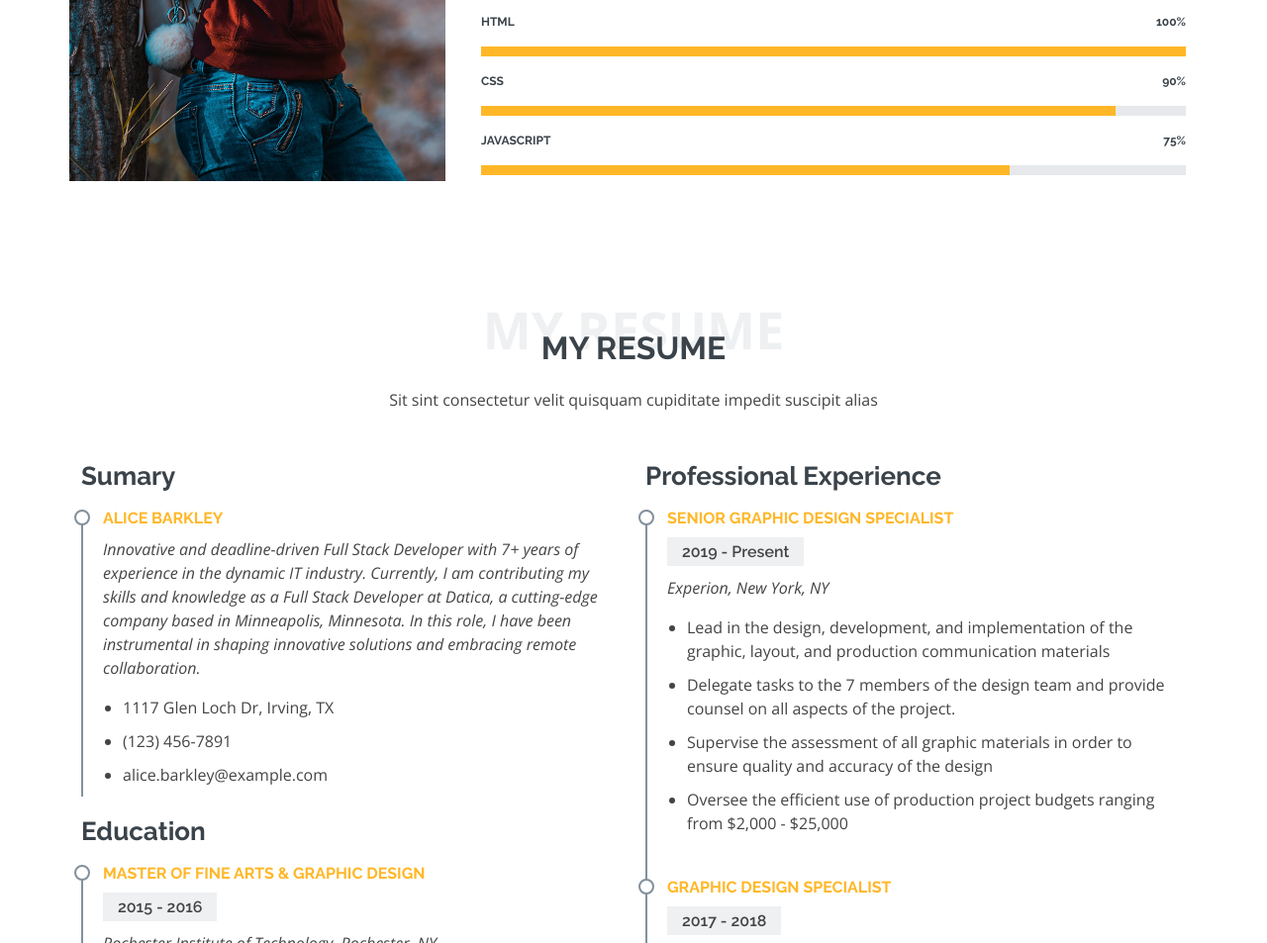
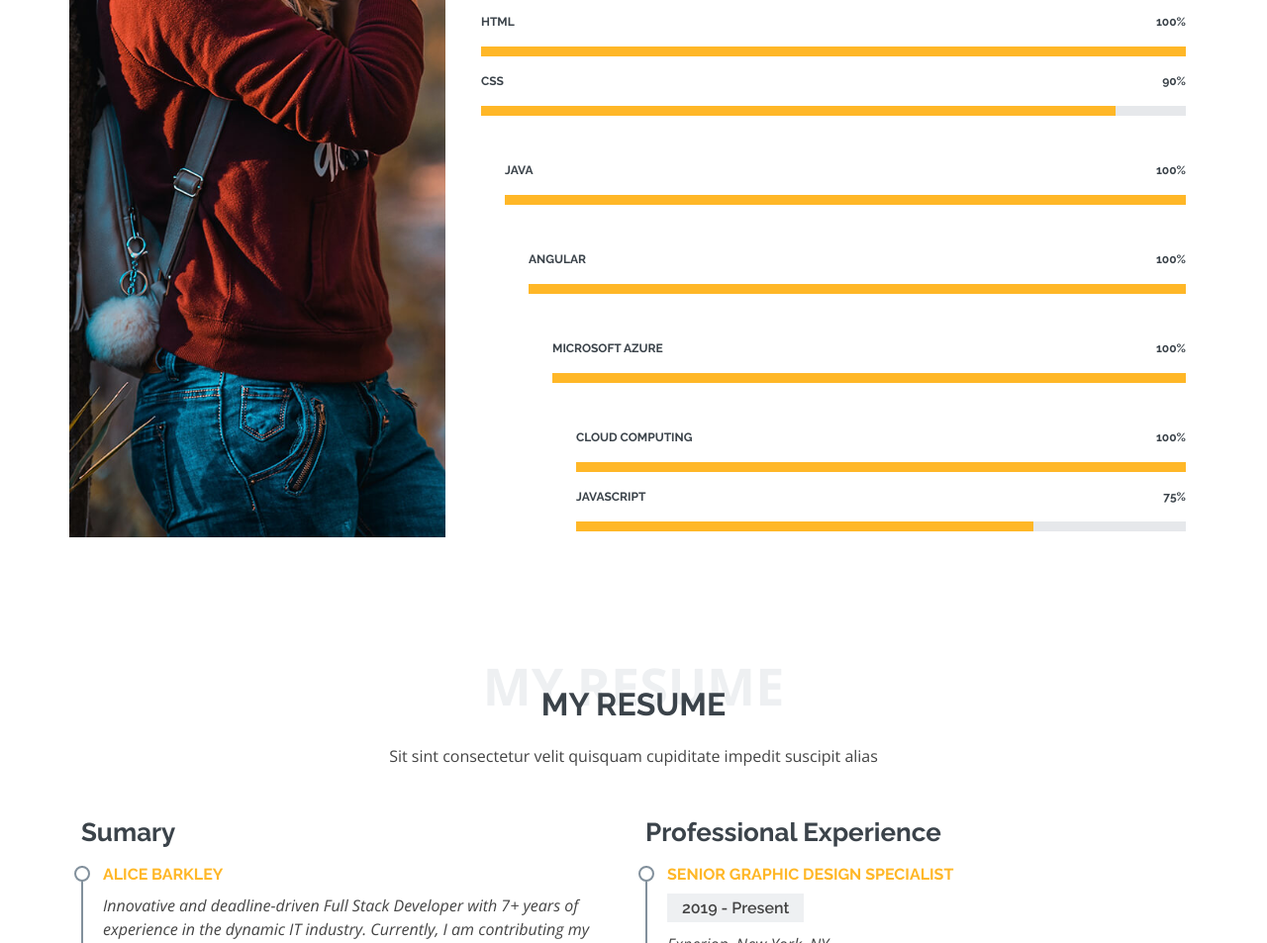
Before and after one commit to SamGunnam/SamGunnam-sampathportfolio.github.io, a plain HTML site: page index.html in a window 1280 px wide. Shown: the part 1496-2449 px from the top of the page at 99% size. Drawn offline with nearby package versions, Linux system fonts and the light colour scheme.

Commit message:
Update index.html

```diff
--- a/index.html
+++ b/index.html
@@ -161,6 +161,38 @@
                 <span class="skill">CSS <i class="val">90%</i></span>
                 <div class="progress-bar-wrap">
                   <div class="progress-bar" role="progressbar" aria-valuenow="90" aria-valuemin="0" aria-valuemax="100"></div>
+                </div>
+              </div>
+
+              <div class="skills-content ps-lg-4">
+              <div class="progress">
+                <span class="skill">Java <i class="val">100%</i></span>
+                <div class="progress-bar-wrap">
+                  <div class="progress-bar" role="progressbar" aria-valuenow="100" aria-valuemin="0" aria-valuemax="100"></div>
+                </div>
+              </div>
+
+                <div class="skills-content ps-lg-4">
+              <div class="progress">
+                <span class="skill">Angular <i class="val">100%</i></span>
+                <div class="progress-bar-wrap">
+                  <div class="progress-bar" role="progressbar" aria-valuenow="100" aria-valuemin="0" aria-valuemax="100"></div>
+                </div>
+              </div>
+
+                <div class="skills-content ps-lg-4">
+              <div class="progress">
+                <span class="skill"> Microsoft Azure <i class="val">100%</i></span>
+                <div class="progress-bar-wrap">
+                  <div class="progress-bar" role="progressbar" aria-valuenow="100" aria-valuemin="0" aria-valuemax="100"></div>
+                </div>
+              </div>
+
+                  <div class="skills-content ps-lg-4">
+              <div class="progress">
+                <span class="skill"> Cloud Computing <i class="val">100%</i></span>
+                <div class="progress-bar-wrap">
+                  <div class="progress-bar" role="progressbar" aria-valuenow="100" aria-valuemin="0" aria-valuemax="100"></div>
                 </div>
               </div>
 
```
